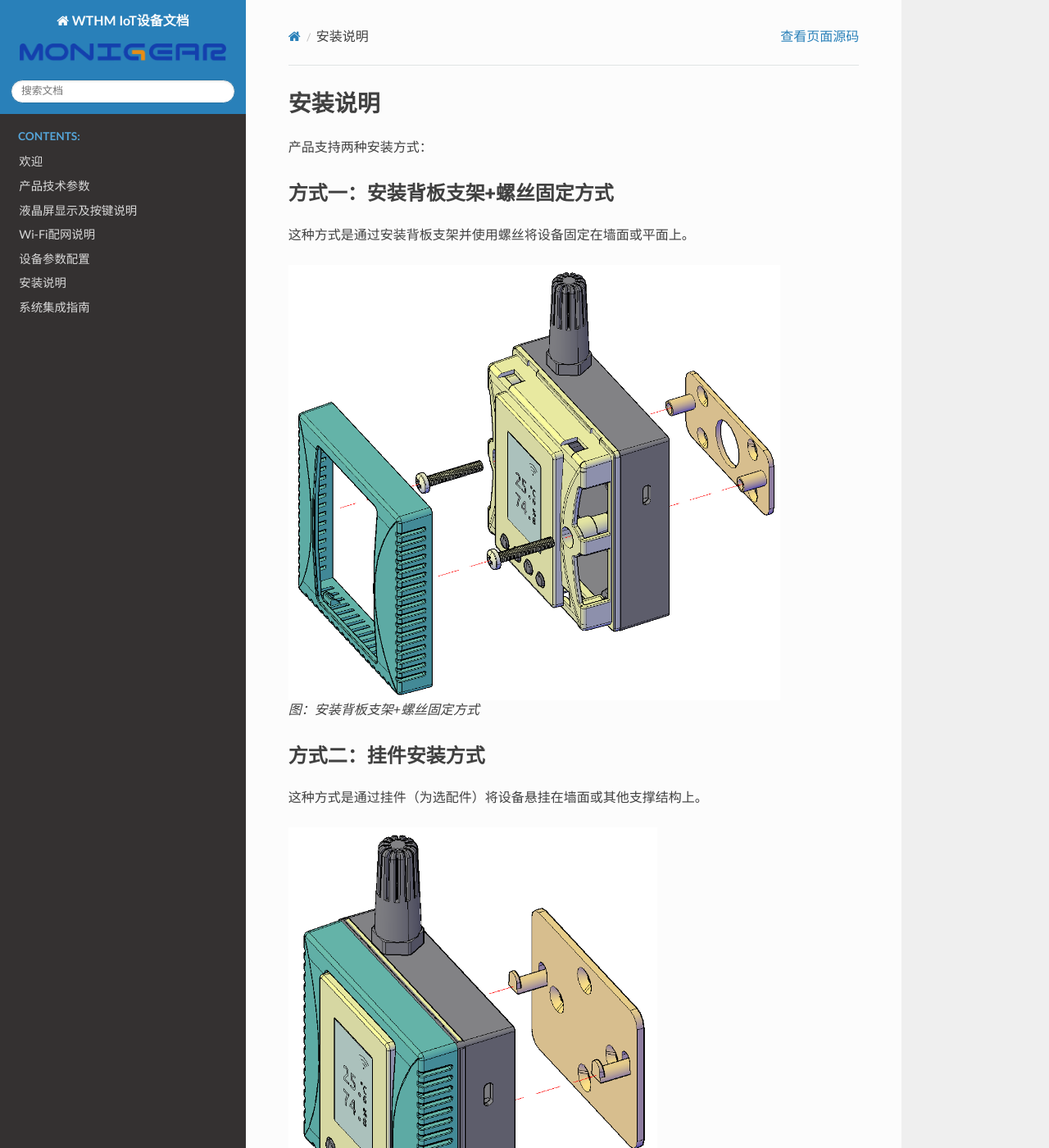
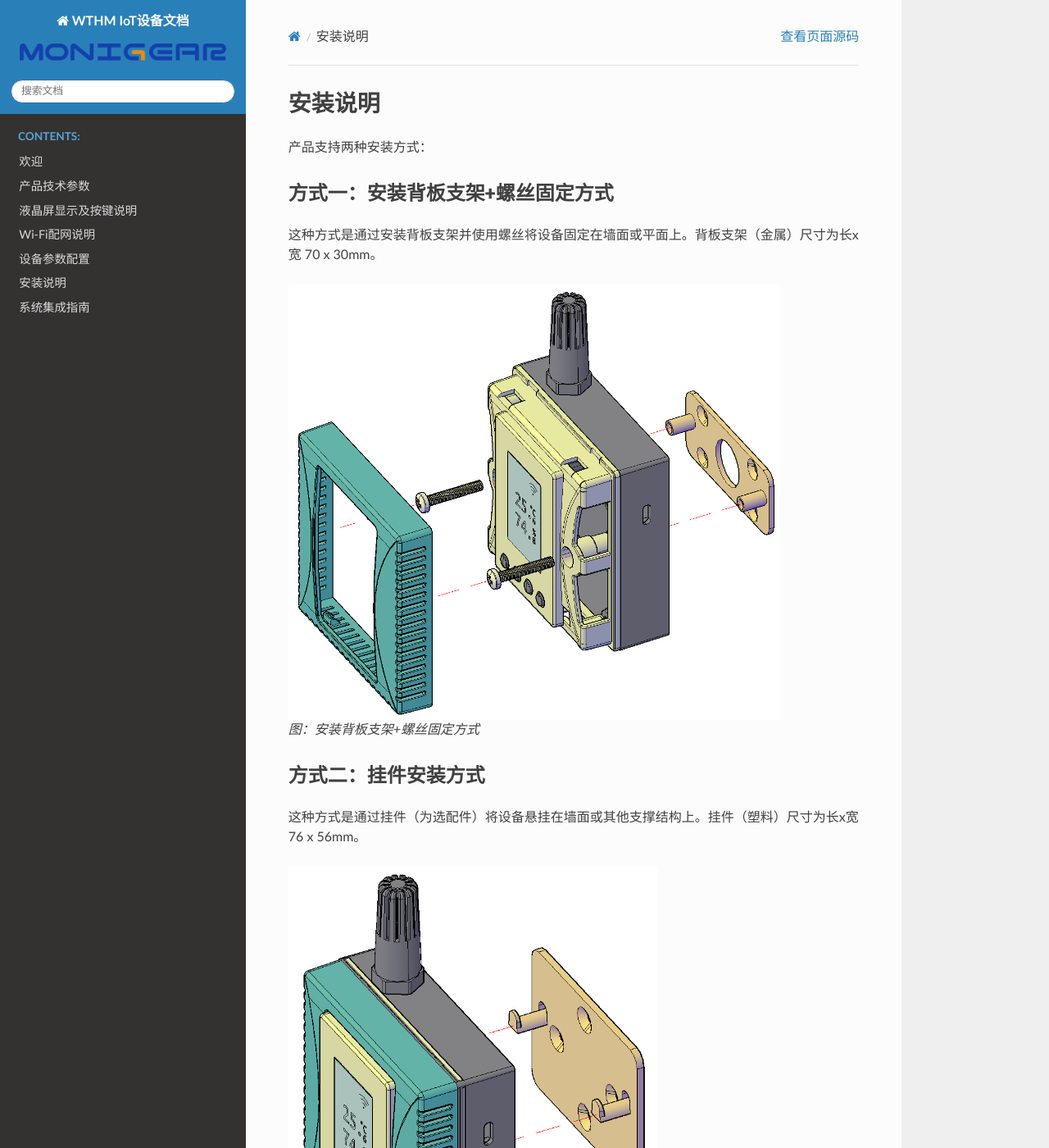
Before and after one commit to laosongbaba/wthm_docs_sphinx, a Sphinx documentation site: the page built from docs/zh/installation-guide.rst, in a window 1280 px wide and 1400 px high. Shown: the whole window at 82% size. Built offline with Sphinx 7.4.7 and the Read the Docs theme 3.1.0, drawn with Linux system fonts in a browser that asks for light colours.

Commit message:
add backplate bracket dimensions

```diff
--- a/docs/en/installation-guide.rst
+++ b/docs/en/installation-guide.rst
@@ -8,7 +8,7 @@ The product supports two installation methods:
 Method 1: Backplate Bracket + Screw Fixation
 --------------------------------------------
 
-This method involves installing a backplate bracket and securing the device to a wall or surface using screws.
+This method involves installing a backplate bracket and securing the device to a wall or surface using screws. The metal backplate bracket measures 70 × 30 mm (L × W).
 
 .. figure:: /_static/images/wthm-install-m1.png
    :alt: Backplate bracket and screw fixation diagram
@@ -19,7 +19,7 @@ This method involves installing a backplate bracket and securing the device to a
 Method 2: Hook Mount Installation
 ---------------------------------
 
-This method involves mounting the device using hooks (optional accessory) on a wall or other supporting structure.
+This method involves mounting the device using hooks (optional accessory) on a wall or other supporting structure. The plastic hook mount measures 76 × 56 mm (L × W).
 
 .. figure:: /_static/images/wthm-install-m2.png
    :alt: Hook mount installation diagram
--- a/docs/en/product-specs.rst
+++ b/docs/en/product-specs.rst
@@ -51,6 +51,8 @@ WLAN Wireless Communication
 - Wireless Security: WPA2-Personal (PSK), WPA3-Personal (SAE), WPA2-Enterprise, WPA3-Enterprise (802.1X/RADIUS)
 
 Mechanical Specifications
------------------
+-------------------------
 
 - Dimensions (main unit): 86 × 86 × 43 mm (L × W × H)
+- Dimensions (metal backplate bracket): 70 × 30 mm (L × W)
+- Dimensions (plastic hook mount): 76 × 56 mm (L × W)
--- a/docs/zh/installation-guide.rst
+++ b/docs/zh/installation-guide.rst
@@ -8,7 +8,7 @@
 方式一：安装背板支架+螺丝固定方式
 ----------------------------------
 
-这种方式是通过安装背板支架并使用螺丝将设备固定在墙面或平面上。
+这种方式是通过安装背板支架并使用螺丝将设备固定在墙面或平面上。背板支架（金属）尺寸为长x宽 70 x 30mm。
 
 .. figure:: /_static/images/wthm-install-m1.png
    :alt: 安装背板支架+螺丝固定方式示意图
@@ -19,7 +19,7 @@
 方式二：挂件安装方式
 --------------------
 
-这种方式是通过挂件（为选配件）将设备悬挂在墙面或其他支撑结构上。
+这种方式是通过挂件（为选配件）将设备悬挂在墙面或其他支撑结构上。挂件（塑料）尺寸为长x宽 76 x 56mm。
 
 .. figure:: /_static/images/wthm-install-m2.png
    :alt: 挂件安装方式示意图
--- a/docs/zh/product-specs.rst
+++ b/docs/zh/product-specs.rst
@@ -44,3 +44,5 @@ TTL 3.3V UART串行配置接口
 --------
 
 - 长x宽x高：86 x 86 x 43mm
+- 背板支架（金属）长x宽：70 x 30mm
+- 挂件（塑料）长x宽：76 x 56mm
```
